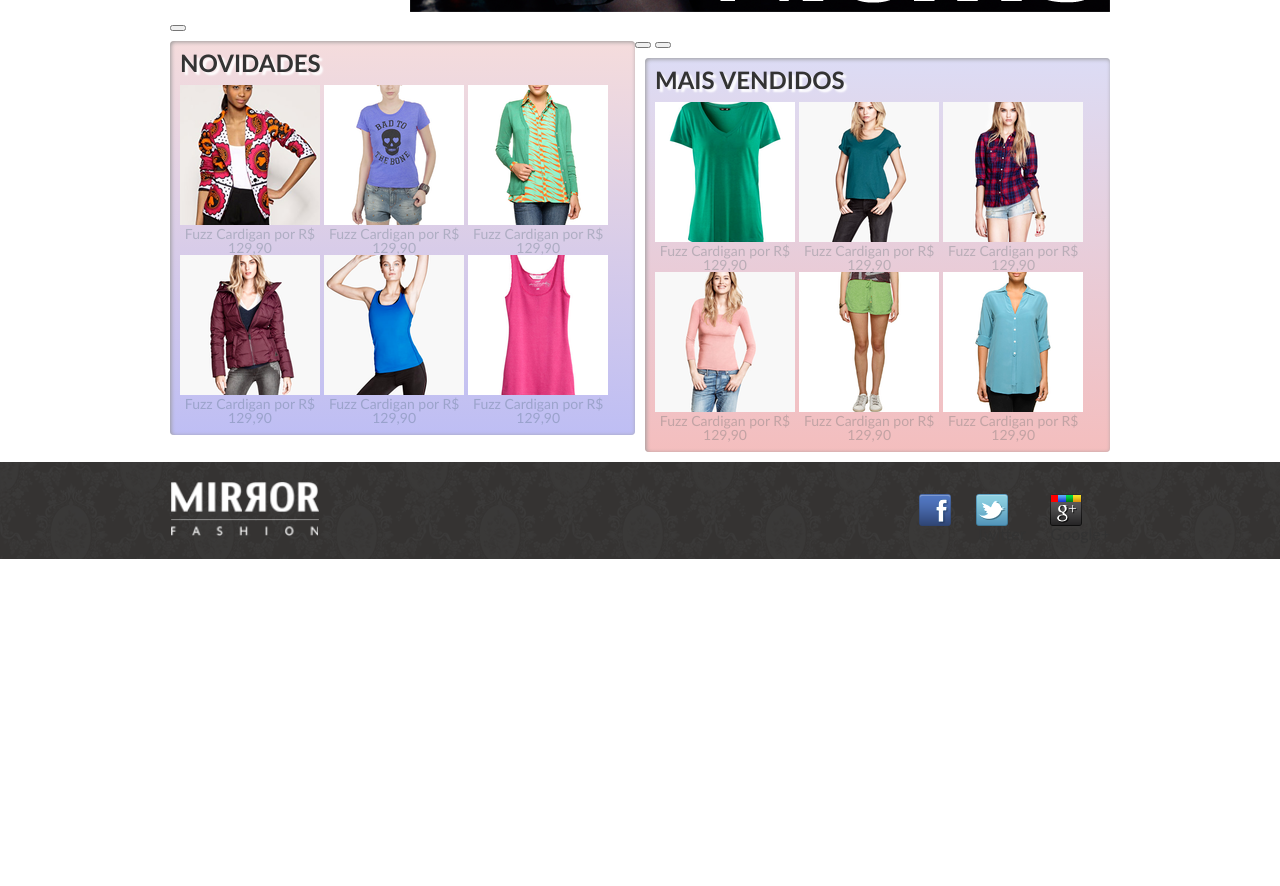
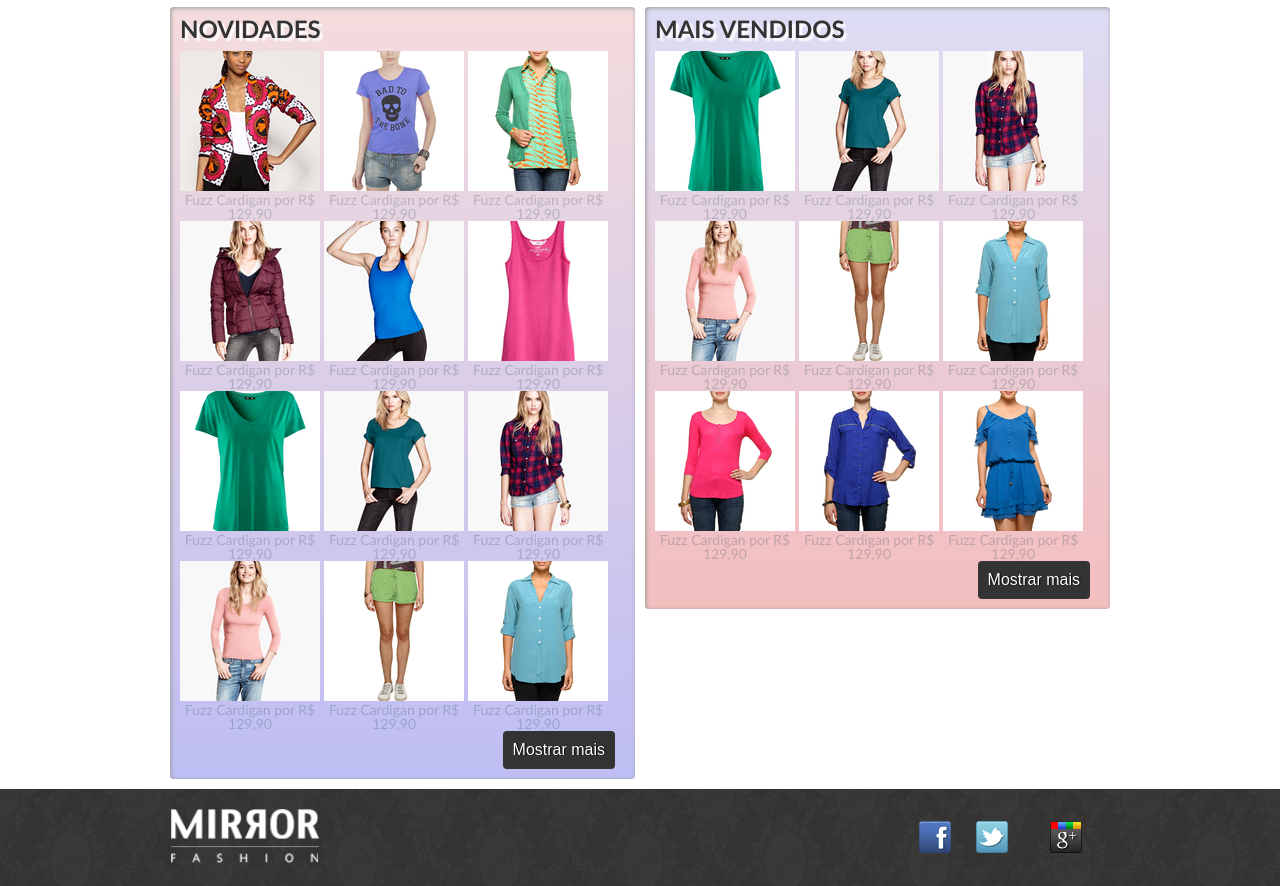
Before and after one commit to caiozzzz/aula-rti, a plain HTML site: page caelum-arquivos-curso-web/mirrorfashion/index.html in a window 1280 px wide. Shown: the part 582-1468 px from the top of the page. Before the commit the page ends 1141 px from the top, so only its background shows below. Drawn offline with Linux system fonts and the light colour scheme.

Commit message:
maistraçovendidoskkjk

```diff
--- a/caelum-arquivos-curso-web/mirrorfashion/css/estilos.css
+++ b/caelum-arquivos-curso-web/mirrorfashion/css/estilos.css
@@ -221,14 +221,14 @@ footer .container img {
   transition: 0.7s;
 }
 
-.painel:hover {
+/* .painel:hover {
   transform: scale(1.2);
 }
 
 .painel li:hover {
   transform: scale(1.2) rotate(-5deg);
 }
-
+ */
 .painel li:hover {
   transition: 0.7s ease-in;
 }
@@ -268,3 +268,26 @@ position:relative;
 .painel-aberto li:nth-child(n+7) {
 display: inline-block;
 }
+
+.painel button {
+  float: right;
+  margin-right: 10px;
+  padding: 10px;
+
+
+background-color: #333;
+border: 0;
+border-radius: 4px;
+box-shadow: 1px 1px 3px rgba (30,30,0.5);
+color: white;
+font-size: 1em;
+text-decoration: none;
+text-shadow: 1px 0 1px black;
+
+transition: 0.3s;
+}
+
+.painel button :hover {
+  background-color: #393939;
+  box-shadow: 1px 0 20px rgba ( 200,200,120, 0.9);
+}
--- a/caelum-arquivos-curso-web/mirrorfashion/index.html
+++ b/caelum-arquivos-curso-web/mirrorfashion/index.html
@@ -36,7 +36,7 @@
         </form>
         <!--fim .busca-->
       </section>
-      <button type="button"Mostrar mais></button>
+
 
       <section class="menu-departamentos">
         <h2>Departamentos</h2>
@@ -61,7 +61,7 @@
           </ul>
         </nav>
       </section>
-      <button type="button"Mostrar mais></button>
+
 
       <!--fim .banner-destaque-->
       <section class="banner-destaque">
@@ -70,7 +70,6 @@
         </figure>
 
       </section>
-      <button type="button"Mostrar mais></button>
 
       <a href="#" class="pause"></a>
       <!--fim .container .destaque-->
@@ -183,8 +182,10 @@
             </a>
           </li>
         </ol>
+        <button type="button">Mostrar mais</button>
+
       </section>
-      <button type="button"Mostrar mais></button>
+
       <section class="painel mais-vendidos">
         <h2>Mais vendidos</h2>
         <ol>
@@ -263,8 +264,9 @@
           </li>
 
         </ol>
+        <button type="button">Mostrar mais</button>
       </section>
-      <button type="button"Mostrar mais></button>
+
     </div>
     <!--fim .container .paineis-->
 
@@ -280,6 +282,7 @@
     </footer>
     <script type="text/javascript" src="js/banner.js"></script>
     <script type="text/javascript" src="js/jquery.js"></script>
+    <script type="text/javascript" src="js/home.js"></script>
 
   </body>
 </html>
--- /dev/null
+++ b/caelum-arquivos-curso-web/mirrorfashion/js/home.js
@@ -0,0 +1,17 @@
+
+    $('.novidades').addClass('painel-aberto');
+
+
+
+$('.novidades button').click(function(){
+$('.novidades').toggleClass('painel-aberto');
+});
+
+
+$('.mais-vendidos').addClass('painel-aberto');
+
+
+
+$('.mais-vendidos button').click(function(){
+$('.mais-vendidos').toggleClass('painel-aberto');
+});
```
Also changed, not shown: caelum-arquivos-curso-web/mirrorfashion/js/banner.js (line endings or trailing spaces).
